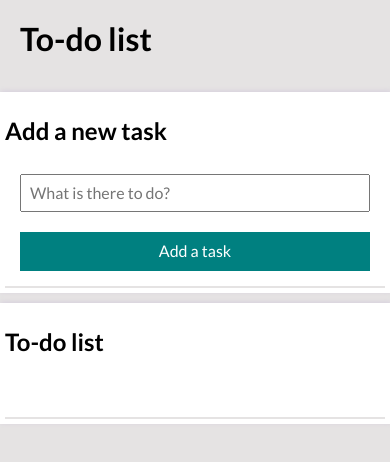
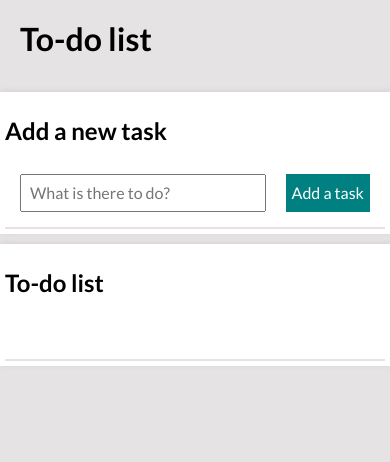
Before and after one commit to Sebastian092/todo-list-react, a React (Create React App) app: page / in a window 390 px wide. Shown: the top 462 px of the page. Built offline with nearby package versions, Linux system fonts and the light colour scheme.

Commit message:
theme added

```diff
--- a/src/features/tasks/Buttons/styled.js
+++ b/src/features/tasks/Buttons/styled.js
@@ -3,7 +3,7 @@ import styled from "styled-components";
 export const Button = styled.button`
     background: transparent;
     border: none;
-    color: teal;
+    color: ${({ theme }) => theme.colors.teal};
     transition: color 1s;
     font-size: 1em;
     transition: 0.5s;
@@ -17,7 +17,7 @@ export const Button = styled.button`
     }
 
     &:disabled {
-    color: rgb(219, 218, 218);
+    color: ${({ theme }) => theme.colors.gray};
     }
 `
 export const TaskButtons = styled.div`
@@ -27,7 +27,7 @@ export const TaskButtons = styled.div`
     justify-content: flex-end;
 
 
-    @media (max-width: 791px) {
+    @media (max-width: ${({ theme }) => theme.breakpoints.mobile}) {
     flex-flow: column wrap;
     }
 `
--- a/src/features/tasks/Form/styled.js
+++ b/src/features/tasks/Form/styled.js
@@ -2,8 +2,8 @@ import styled from "styled-components";
 
 export const Button = styled.button`
     border: none;
-    background: teal;
-    color: white;
+    background: ${({ theme }) => theme.colors.teal};
+    color: ${({ theme }) => theme.colors.white};
     transition: 1s;
 
     &:hover {
@@ -16,7 +16,7 @@ export const Button = styled.button`
     transform: scale(1.15);
     }
 
-    @media (max-width: 791px) {
+    @media (max-width: ${({ theme }) => theme.breakpoints.mobile}) {
         padding: 10px;
         min-width: auto;
     }
@@ -29,7 +29,7 @@ export const FormSection = styled.form`
     padding: 10px;
     margin: 5px;
 
-    @media (max-width: 791px) {
+    @media (max-width:${({ theme }) => theme.breakpoints.mobile}) {
     grid-template-columns: 1fr;
     }
 `
--- a/src/index.js
+++ b/src/index.js
@@ -5,14 +5,18 @@ import reportWebVitals from './reportWebVitals';
 import store from "./store";
 import { Provider } from "react-redux";
 import { GlobalStyle } from "./GlobalStyle";
+import { theme } from "./theme";
+import { ThemeProvider } from "styled-components";
 
 
 const root = ReactDOM.createRoot(document.getElementById('root'));
 root.render(
   <React.StrictMode>
     <Provider store={store}>
-      <GlobalStyle />
-      <App />
+      <ThemeProvider theme={theme}>
+        <GlobalStyle />
+        <App />
+      </ThemeProvider>
     </Provider>
   </React.StrictMode>
 );
--- /dev/null
+++ b/src/theme.js
@@ -0,0 +1,12 @@
+export const theme = {
+    colors:
+    {
+        teal: "#008080",
+        white: "#FFFFFF",
+        gray: "d5d2d2",
+    },
+    breakpoints:
+    {
+        mobile: 767,
+    }
+}
```
